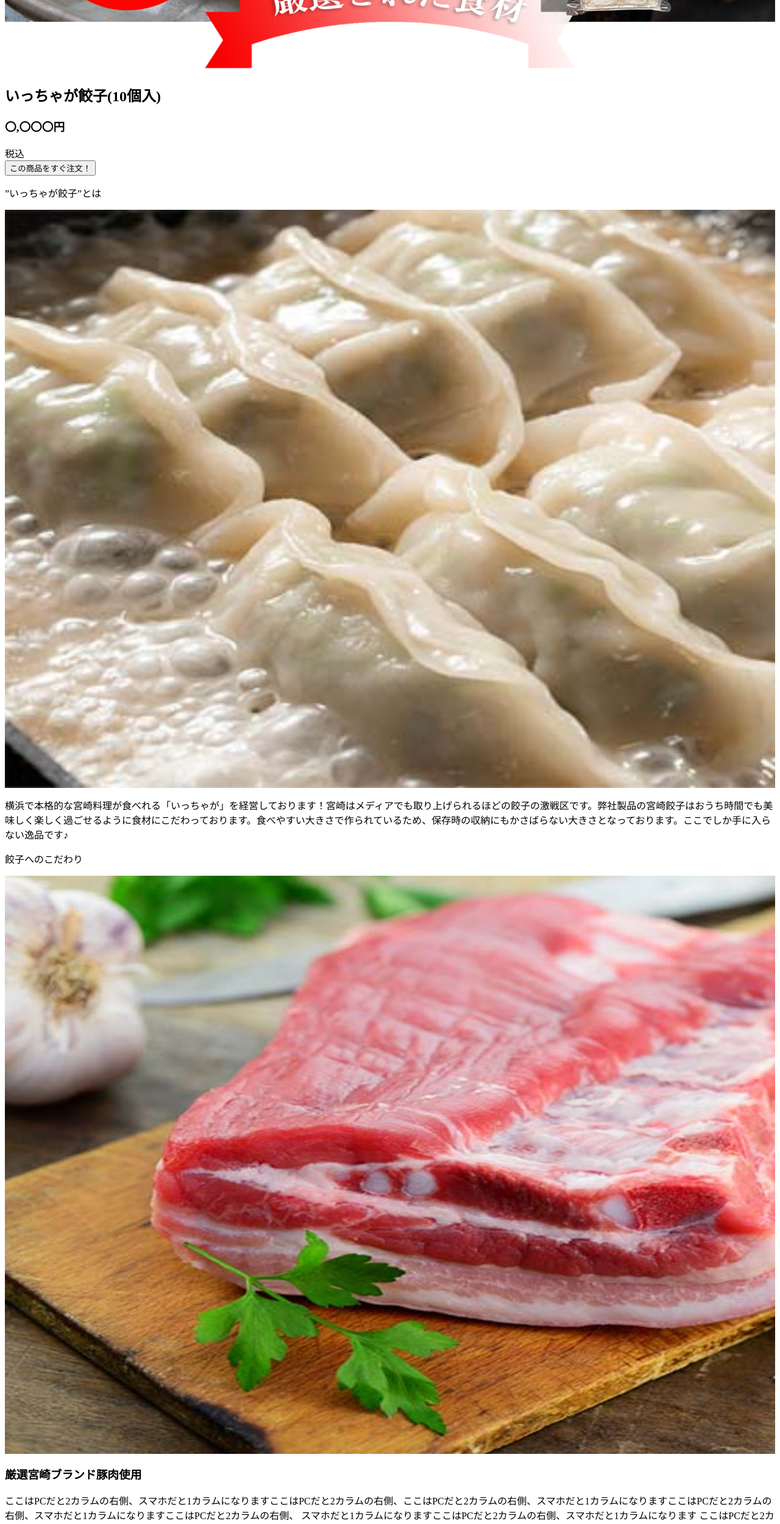
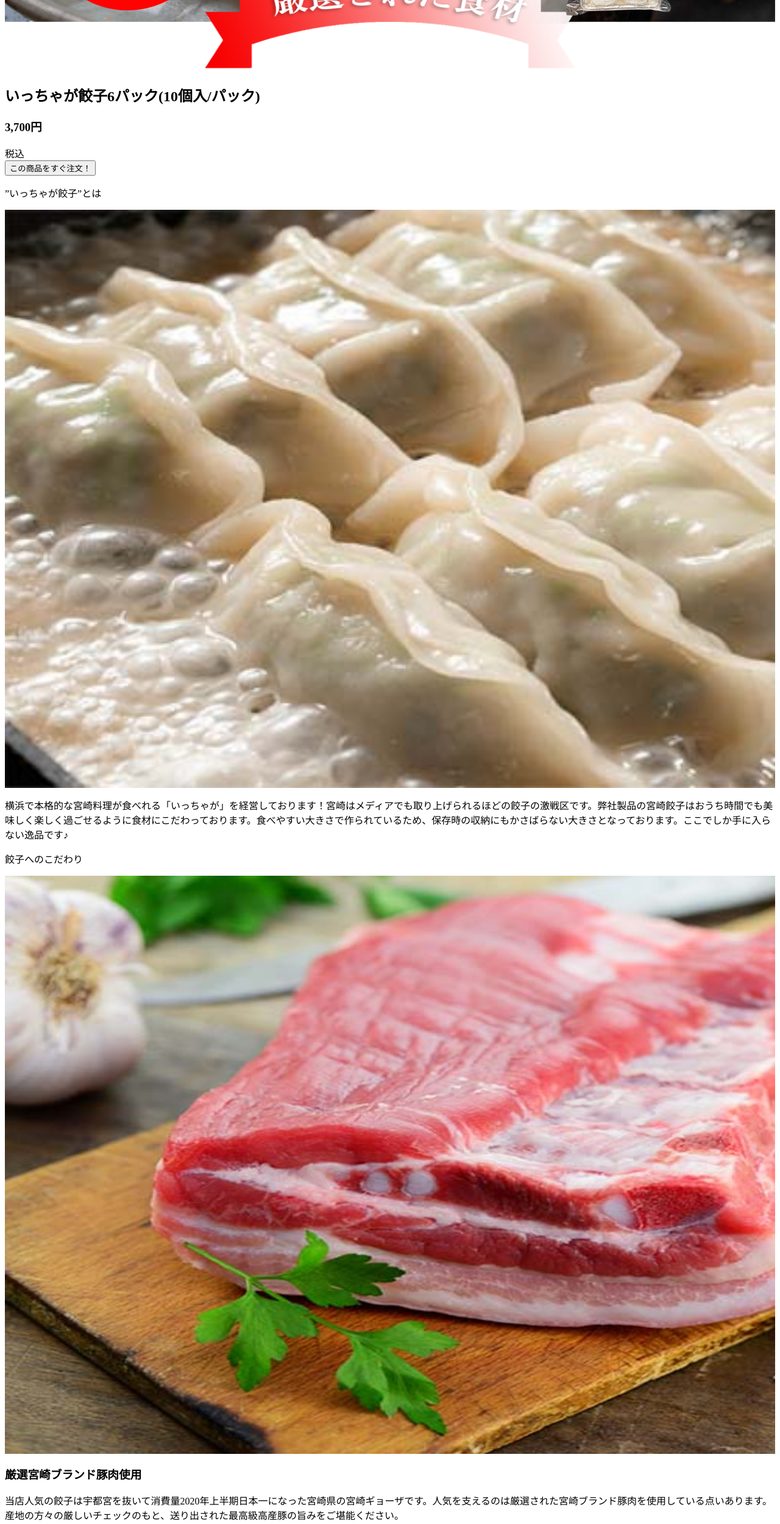
Before and after one commit to sawanori/gyozastore, a Next.js app: page / in a window 1280 px wide. Shown: the part 880-3379 px from the top of the page at 61% size. Built offline with nearby package versions, Linux system fonts and the light colour scheme; a web font is replaced by a local one.

Commit message:
fourstate

```diff
--- a/components/Header.js
+++ b/components/Header.js
@@ -58,7 +58,7 @@ const Header = () => {
                             </li>
 
                             <li className="border-b md:border-none">
-                                <Scroll to="no4" smooth={true} duration={600} offset={-30}>
+                                <Scroll to="no5" smooth={true} duration={600} offset={-30}>
                                     <a className="block px-8 py-2 my-4 hover:bg-gray-600 rounded">
                                         購入はこちら
                                     </a>
--- /dev/null
+++ b/components/ItemImage.js
@@ -0,0 +1,18 @@
+import React from 'react'
+import Image from 'next/image'
+
+const ItemImage = ({ src }) => {
+    return (
+        <article className='flex justify-center items-center'>
+            <div >
+                <Image
+                    src={src}
+                    width={800}
+                    height={500}
+                />
+            </div>
+        </article>
+    )
+}
+
+export default ItemImage
--- a/components/TopOrder.js
+++ b/components/TopOrder.js
@@ -3,9 +3,9 @@ import React from 'react'
 const TopOrder = () => {
     return (
         <div className="flex justify-center">
-            <div className="text-xl lg:text-5xl flex  my-0 font-zen">
-                <h2>いっちゃが餃子(10個入)</h2>
-                <h3>〇,〇〇〇円</h3>
+            <div className="text-xl lg:text-5xl flex  sm:my-0 lg:my-7 font-zen">
+                <h2>いっちゃが餃子6パック(10個入/パック)</h2>
+                <h3>3,700円</h3>
                 <span>税込</span>
             </div>
 
--- a/pages/index.js
+++ b/pages/index.js
@@ -10,6 +10,7 @@ import SubLayout from '../components/SubLayout'
 import ReverseBasicLayout from '../components/ReverseBasicLayout'
 import Footer from '../components/Footer'
 import MainLayout from '../components/MainLayout'
+import ItemImage from '../components/ItemImage'
 
 import image0 from '../public/image0.png'
 import image1 from '../public/image1.jpg'
@@ -22,6 +23,7 @@ import image7 from '../public/image7.jpg'
 import image8 from '../public/image8.jpg'
 import image9 from '../public/image9.jpg'
 import image10 from '../public/image10.jpg'
+import image11 from '../public/image11.jpg'
 
 
 
@@ -39,7 +41,7 @@ const Home = () => {
           <TitleRibon title={"”いっちゃが餃子”とは"} id={"no1"} />
           <BasicLayout src={image1} content={'横浜で本格的な宮崎料理が食べれる「いっちゃが」を経営しております！宮崎はメディアでも取り上げられるほどの餃子の激戦区です。弊社製品の宮崎餃子はおうち時間でも美味しく楽しく過ごせるように食材にこだわっております。食べやすい大きさで作られているため、保存時の収納にもかさばらない大きさとなっております。ここでしか手に入らない逸品です♪'} />
           <TitleRibon title={"餃子へのこだわり"} id={"no2"} />
-          <SubLayout title={'厳選宮崎ブランド豚肉使用'} src={image2} content={'ここはPCだと2カラムの右側、スマホだと1カラムになりますここはPCだと2カラムの右側、ここはPCだと2カラムの右側、スマホだと1カラムになりますここはPCだと2カラムの右側、スマホだと1カラムになりますここはPCだと2カラムの右側、 スマホだと1カラムになりますここはPCだと2カラムの右側、スマホだと1カラムになります ここはPCだと2カラムの右側、スマホだと1カラムになりますここはPCだと2カラムの右側、'} />
+          <SubLayout title={'厳選宮崎ブランド豚肉使用'} src={image2} content={'当店人気の餃子は宇都宮を抜いて消費量2020年上半期日本一になった宮崎県の宮崎ギョーザです。人気を支えるのは厳選された宮崎ブランド豚肉を使用している点いあります。産地の方々の厳しいチェックのもと、送り出された最高級高産豚の旨みをご堪能ください。'} />
           <SubLayout title={'豊かな土壌で育った宮崎野菜'} src={image3} content={'生にんにくは宮崎県佐土原町(株)MOMIKIさん使用、生ショウガも宮崎県佐土原町の福田農園さんを使用しています。生にんにくは宮崎県佐土原町(株)MOMIKIさん使用、生ショウガも宮崎県佐土原町の福田農園さんを使用しています。生にんにくは宮崎県佐土原町(株)MOMIKIさん使用、生ショウガも宮崎県佐土原町の福田農園さんを使用しています。'} />
           <SubLayout title={'簡単に本場のハネを再現！'} src={image4} content={'フライパンを熱し油を適量ひきます、火を消して凍ったまま餃子を並べて強火で水３００ccを餃子の上から全体に注いでください、フタをして7分前後でパチパチと水分が飛んだら出来上がりです。「目安に10〜20個位で３００ccフライパン28センチ」'} />
           <SubLayout title={'お店の味をご家庭でも'} src={image5} content={'お店で提供しているものと同じ餃子を、旨味・鮮度を保つために作りたての状態から真空パックし、そこから急速冷凍。美味しさそのままにお店の味をご家庭へお届けいたします。'} />
@@ -54,11 +56,12 @@ const Home = () => {
         </section>
         <section className="flex flex-col justify-center items-center lg:m-24" id={"no4"}>
 
-          <TitleRibon title={"美味しい餃子の作り方"} id={"no1"} />
+          <TitleRibon title={"美味しい餃子の作り方"} id={"no4"} />
           <MainLayout src={image8} content={'フライパンを熱し油を適量ひきます、火を消し凍ったまま餃子を並べてください'} />
           <MainLayout src={image9} content={'火力を強火にして水３００ccを餃子の上から全体にまんべんなく注いでください'} />
           <MainLayout src={image10} content={'フタをして7分前後でパチパチと水分が飛んだら美味しい餃子の出来上がりです。'} />
-
+          <TitleRibon title={"商品ラインナップ"} id={"no5"} />
+          <ItemImage src={image11} />
           <TopOrder />
           <LinkBlock />
         </section>
```
Also changed, not shown: public/image11.jpg (added).
